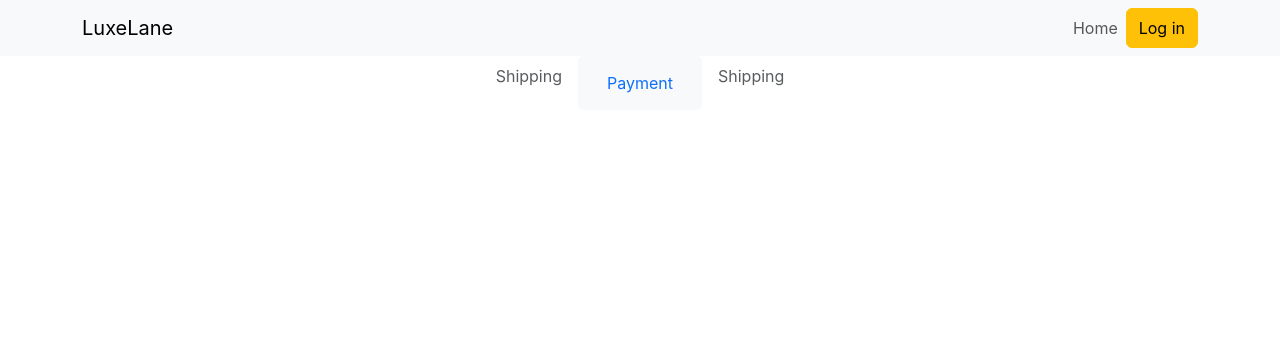
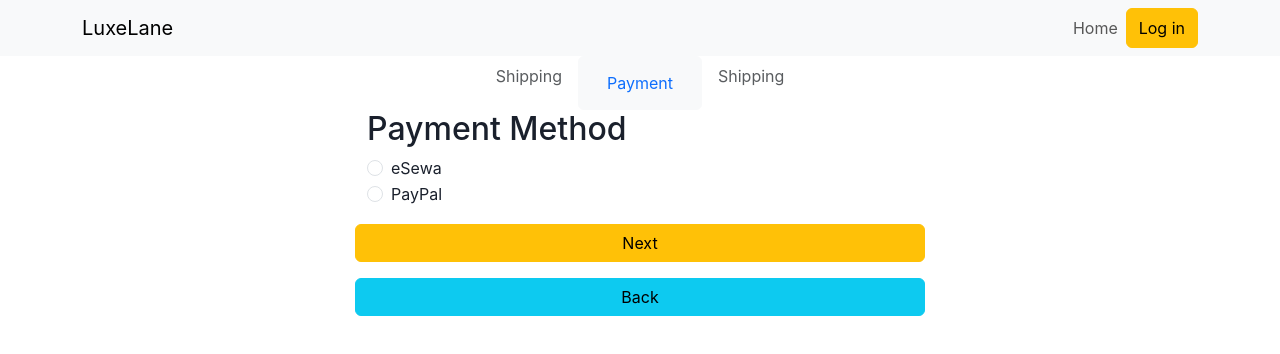
Before and after one commit to Sakshamyadav6/LuxeLane-App, a React (Vite) app in the folder frontend/: page /payment in a window 1280 px wide. Shown: the top 354 px of the page. Built offline with nearby package versions, Linux system fonts and the light colour scheme.

Commit message:
feat:payment page and logout completed

```diff
--- a/frontend/src/App.jsx
+++ b/frontend/src/App.jsx
@@ -8,6 +8,7 @@ import ProductDetail from "./components/ProductDetail";
 import Cart from "./pages/Cart";
 import Shipping from "./pages/Shipping";
 import Payment from "./pages/Payment";
+import PlaceOrder from "./pages/PlaceOrder";
 
 const App = () => {
   return (
@@ -21,6 +22,7 @@ const App = () => {
          <Route path="/product/:id" element={<ProductDetail/>} />
          <Route path="/shipping" element={<Shipping/>} />
          <Route path="/payment" element={<Payment/>} />
+         <Route path="/place-order" element={<PlaceOrder/>} />
       </Routes>
     </>
   );
--- a/frontend/src/components/NavSection.jsx
+++ b/frontend/src/components/NavSection.jsx
@@ -1,11 +1,23 @@
 import React, { useState } from "react";
-import { useSelector } from "react-redux";
+import { useDispatch, useSelector } from "react-redux";
 import { NavDropdown, Nav, Container, Navbar, Button } from "react-bootstrap";
-import { Link } from "react-router-dom";
+import { Link, useNavigate } from "react-router-dom";
+import { logout } from "../slice/loginSlice";
+import { resetCart } from "../slice/cartSlice";
 
 const NavSection = () => {
   const user = useSelector((state) => state.auth);
   const [search, setSearch] = useState(false);
+
+  const dispatch = useDispatch();
+  const navigate = useNavigate();
+
+  const handleLogout = (e) => {
+    e.preventDefault();
+    dispatch(logout());
+    dispatch(resetCart());
+    navigate("/");
+  };
   return (
     <>
       <Navbar expand="lg" className="bg-body-tertiary">
@@ -29,8 +41,8 @@ const NavSection = () => {
                   <NavDropdown title={user.name} id="basic-nav-dropdown">
                     <NavDropdown.Item>Profile</NavDropdown.Item>
 
-                    <NavDropdown.Item>
-                      Logout{" "}
+                    <NavDropdown.Item onClick={handleLogout}>
+                      Logout
                       <i className="fa-solid fa-arrow-right-from-bracket"></i>
                     </NavDropdown.Item>
                   </NavDropdown>
--- a/frontend/src/pages/Payment.jsx
+++ b/frontend/src/pages/Payment.jsx
@@ -1,13 +1,62 @@
-import React from 'react'
-import FormContainer from '../components/FormContainer'
-import CheckoutSteps from '../components/CheckoutSteps'
+import { React, useState } from "react";
+import FormContainer from "../components/FormContainer";
+import CheckoutSteps from "../components/CheckoutSteps";
+import { Button, Col, Form, Row } from "react-bootstrap";
+import { useDispatch, useSelector } from "react-redux";
+import { useNavigate } from "react-router-dom";
+import { addpaymentMethod } from "../slice/cartSlice";
 
 const Payment = () => {
-    return (
-        <FormContainer>
-            <CheckoutSteps step2/>
-      </FormContainer>
-   )
-}
+  const payment = useSelector((state) => state.cart.paymentMethod);
+   const [paymentMethod, setPaymentMethod] = useState(payment);
 
-export default Payment
+  const dispatch = useDispatch();
+  const navigate = useNavigate();
+
+  const SubmitHandler = (e) => {
+    e.preventDefault();
+    dispatch(addpaymentMethod(paymentMethod));
+    navigate("/place-order");
+  };
+
+  return (
+    <FormContainer>
+      <CheckoutSteps step2 />
+      <h2>Payment Method</h2>
+      <Form onSubmit={SubmitHandler}>
+        <Row>
+          <Col md={12}>
+            <Form.Check
+              type="radio"
+              label="eSewa"
+              value="eSewa"
+              checked={paymentMethod === "eSewa"}
+              onChange={(e) => setPaymentMethod(e.target.value)}
+            />
+          </Col>
+          <Col md={12}>
+            <Form.Check
+              type="radio"
+              label="PayPal"
+              value="PayPal"
+              checked={paymentMethod === "PayPal"}
+              onChange={(e) => setPaymentMethod(e.target.value)}
+            />
+          </Col>
+          <Button type="submit" className="btn btn-warning mt-3" fullwidth>
+            Next
+          </Button>
+          <Button
+            className="btn btn-info mt-3"
+            fullwidth
+            onClick={() => navigate("/shipping")}
+          >
+            Back
+          </Button>
+        </Row>
+      </Form>
+    </FormContainer>
+  );
+};
+
+export default Payment;
--- /dev/null
+++ b/frontend/src/pages/PlaceOrder.jsx
@@ -0,0 +1,20 @@
+import React from "react";
+import FormContainer from "../components/FormContainer";
+import CheckoutSteps from "../components/CheckoutSteps";
+import { useSelector } from "react-redux";
+
+const PlaceOrder = () => {
+  const { cartItems, shippingAddress, paymentMethod } = useSelector(
+    (state) => state.cart
+  );
+
+  return (
+    <>
+      <FormContainer>
+        <CheckoutSteps step3 />
+      </FormContainer>
+    </>
+  );
+};
+
+export default PlaceOrder;
--- a/frontend/src/slice/cartSlice.js
+++ b/frontend/src/slice/cartSlice.js
@@ -25,13 +25,20 @@ const cartSlice = createSlice({
       }
     },
     addShippingAddress: (state, data) => {
-      console.log(data)
+      console.log(data);
       state.shippingAddress = data.payload;
-
-
+    },
+    addpaymentMethod: (state, data) => {
+      state.paymentMethod = data.payload;
+    },
+    resetCart: (state) => {
+      (state.cartItems = []),
+        (state.shippingAddress = {}),
+        (state.paymentMethod = "");
     },
   },
 });
 
 export default cartSlice.reducer;
-export const { addToCart, addShippingAddress } = cartSlice.actions;
+export const { addToCart, addShippingAddress, addpaymentMethod, resetCart } =
+  cartSlice.actions;
--- a/frontend/src/slice/loginslice.js
+++ b/frontend/src/slice/loginslice.js
@@ -5,7 +5,7 @@ const initialState = {
   jwt: "",
   role: "",
   email: "",
-  name:"",
+  name: "",
 };
 
 const loginSlice = createSlice({
@@ -18,8 +18,15 @@ const loginSlice = createSlice({
       state.role = data.payload.role;
       state.name = data.payload.name;
       state.email = data.payload.email;
-    }
+    },
+    logout: async (state) => {
+      state.isLoggedIn = false;
+      state.jwt = "";
+      state.role = "";
+      state.name = "";
+      state.email = "";
+    },
   },
 });
 export default loginSlice.reducer;
-export const {login} = loginSlice.actions;
+export const { login, logout } = loginSlice.actions;
```
